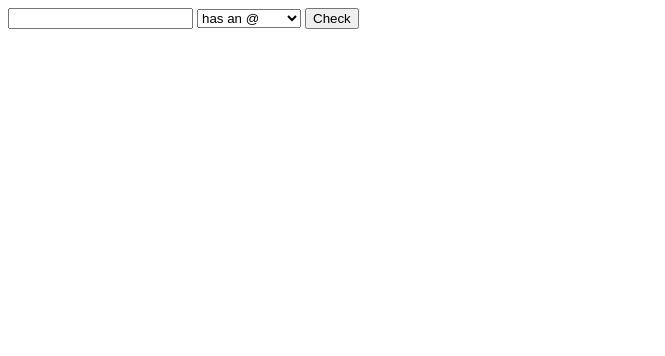
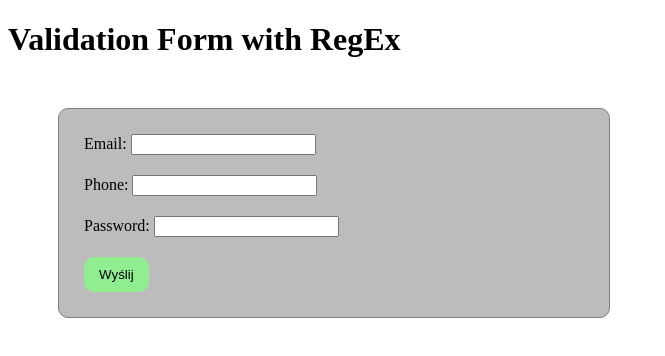
Before and after one commit to qkiczw/4weeksjs, a website: page 08 project - RegExp/index.html in a window 1280 px wide. Shown: the whole page, without its empty margins (0-665 px from the left). Drawn offline with Linux system fonts and the light colour scheme.

Commit message:
Erase all and start from scratch.

```diff
--- a/08 project - RegExp/index.html
+++ b/08 project - RegExp/index.html
@@ -3,17 +3,27 @@
   <head>
     <meta charset="UTF-8" />
     <meta name="viewport" content="width=device-width, initial-scale=1.0" />
-    <title>Regular Expressions</title>
+    <title>Validation form with Regular Expressions</title>
     <link rel="stylesheet" href="style.css" />
   </head>
   <body>
-    <input type="text" class="input" />
-    <select name="select" class="select">
-      <option value="/@/i">has an @</option>
-      <option value="/[0-9]/i">has a number</option>
-    </select>
+    <h1>Validation Form with RegEx</h1>
+    <form class="form">
+      <div class="form__section">
+        <label for="email">Email:</label>
+        <input type="text" id="email" name="email" />
+      </div>
+      <div class="form__section">
+        <label for="phone">Phone:</label>
+        <input type="text" id="phone" name="phone" />
+      </div>
+      <div class="form__section">
+        <label for="password">Password:</label>
+        <input type="text" id="password" name="password" />
+      </div>
+      <input type="submit" class="form__btn" value="Wyślij" />
+    </form>
 
-    <button class="btn">Check</button>
     <script src="script.js"></script>
   </body>
 </html>
--- a/08 project - RegExp/script.js
+++ b/08 project - RegExp/script.js
@@ -1,17 +1,18 @@
-function checkInput() {
-  let inputVal = document.querySelector('.input').value;
-  let option = document.querySelector('.select').value;
+const phoneEl = document.querySelector('#phone');
+const emailEl = document.querySelector('#email');
+const passwordEl = document.querySelector('#password');
+const formBtn = document.querySelector('.form__btn');
+const form = document.querySelector('form');
 
-  console.log(inputVal);
-  console.log(option, typeof option);
+const validateForm = (e) => {
+  e.preventDefault();
 
-  const regexp = new RegExp(option);
+  let phoneVal = phoneEl.value;
+  let emailVal = emailEl.value;
+  let passwordVal = passwordEl.value;
 
-  if (regexp.test(inputVal)) {
-    alert('Jest OK!!!');
-  } else {
-    alert('nie jest OK :/');
-  }
-}
+  console.log(`VALS: `, phoneVal, emailVal, passwordVal);
+};
 
-document.querySelector('.btn').addEventListener('click', checkInput);
+// formBtn.addEventListener('submit', validateForm);
+form.addEventListener('submit', validateForm);
--- a/08 project - RegExp/style.css
+++ b/08 project - RegExp/style.css
@@ -0,0 +1,18 @@
+.form {
+  max-width: 500px;
+  margin: 50px;
+  padding: 25px;
+  background-color: rgb(188, 188, 188);
+  border: 1px solid gray;
+  border-radius: 10px;
+}
+
+.form__section {
+  margin-bottom: 20px;
+}
+.form__btn {
+  border: none;
+  border-radius: 10px;
+  background-color: lightgreen;
+  padding: 10px 15px;
+}
```
